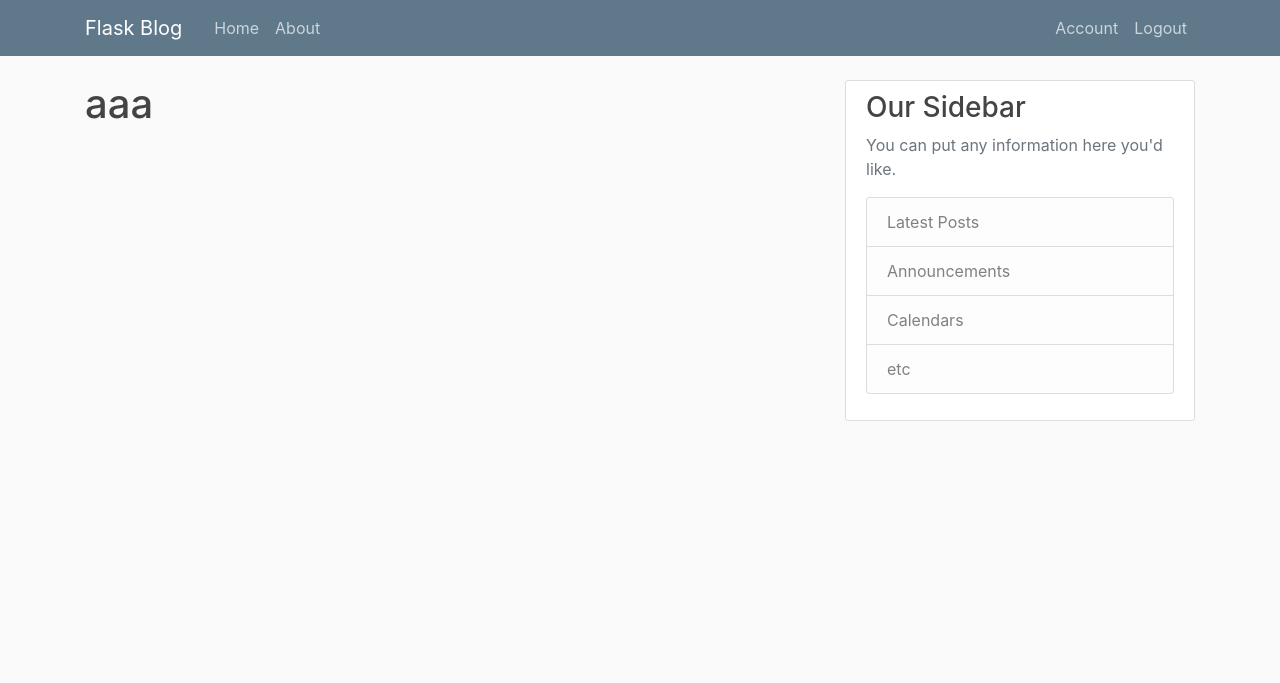
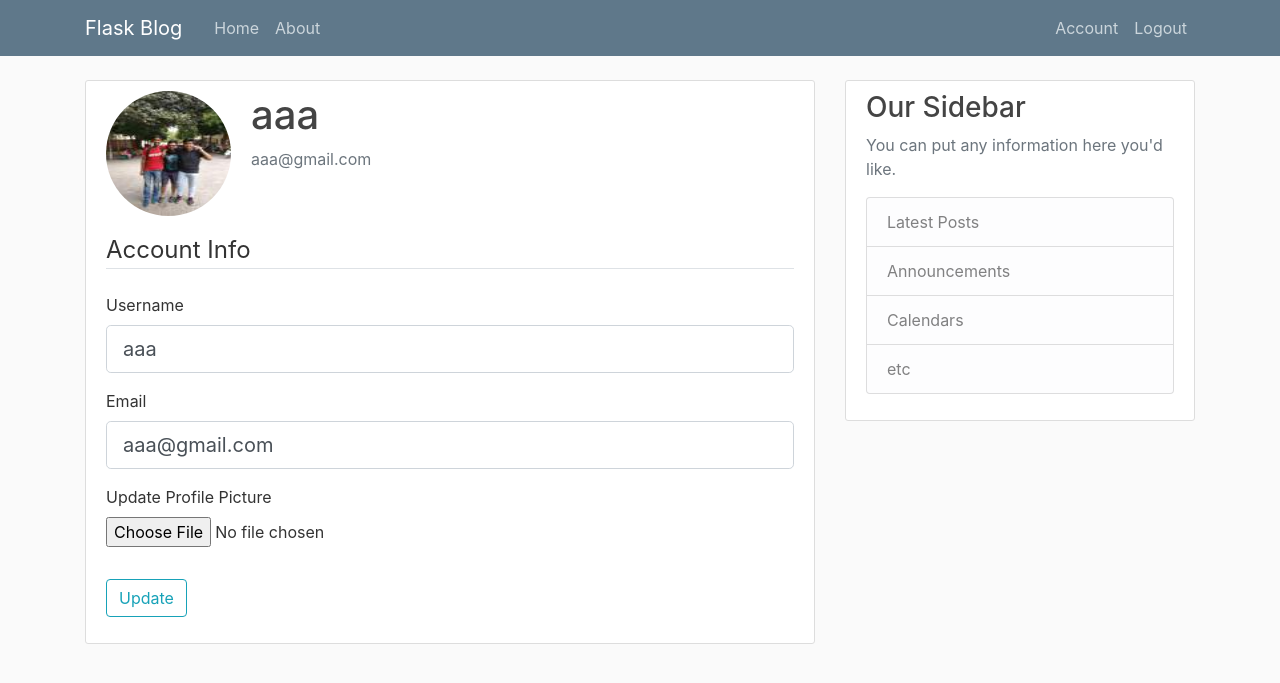
Before and after one commit to singhaditya8499/Blog, a Flask app: page /account in a window 1280 px wide. Shown: the top 683 px of the page. Run offline with Flask 2, Linux system fonts and the light colour scheme; a user stored in the database is signed in; some libraries are stand-ins or nearby versions.

Commit message:
Completed user account and image upload

```diff
--- a/blog/forms.py
+++ b/blog/forms.py
@@ -1,4 +1,6 @@
 from flask_wtf import FlaskForm
+from flask_wtf.file import FileField,FileAllowed
+from flask_login import current_user
 from wtforms import StringField,PasswordField,SubmitField,BooleanField
 from wtforms.validators import DataRequired,EqualTo,Length,Email,ValidationError
 from blog.models import User
@@ -25,3 +27,22 @@ class LoginForm(FlaskForm):
 	password=PasswordField('Password',validators=[DataRequired(),Length(min=2,max=10)])
 	remember=BooleanField('Remember Me')
 	submit=SubmitField('Login')
+
+
+class UpdateAccountForm(FlaskForm):
+	username=StringField('Username',validators=[DataRequired(),Length(min=2,max=20)])
+	email=StringField('Email',validators=[DataRequired(),Email()])
+	picture=FileField('Update Profile Picture',validators=[FileAllowed(['jpg','jpeg','png'])])
+	submit=SubmitField('Update')
+
+	def validate_username(self,username):
+		if username.data!=current_user.username:
+			user=User.query.filter_by(username=username.data).first()
+			if user:
+				raise ValidationError('Username is taken. Please choose a different one.')
+
+	def validate_email(self,email):
+		if email.data!=current_user.email:
+			email=User.query.filter_by(email=email.data).first()
+			if email:
+				raise ValidationError('Email already exist!')
--- a/blog/models.py
+++ b/blog/models.py
@@ -10,7 +10,7 @@ class User(db.Model,UserMixin):
 	id=db.Column(db.Integer,primary_key=True)
 	username=db.Column(db.String(20),unique=True,nullable=False)
 	email=db.Column(db.String(120),unique=True,nullable=False)
-	# user_image=db.Column(db.String(20),nullable=False,default='default.jpg')
+	user_image=db.Column(db.String(20),nullable=False,default='default.jpg')
 	password=db.Column(db.String(60),nullable=True)
 	posts=db.relationship('Post',backref='author',lazy=True)
 
--- a/blog/routes.py
+++ b/blog/routes.py
@@ -1,9 +1,10 @@
+import os
+from PIL import Image
 from flask import request,render_template,flash,redirect,url_for
-from blog.forms import RegForm, LoginForm
+from blog.forms import RegForm, LoginForm,UpdateAccountForm
 from blog import app,db,bcrypt
 from blog.models import User,Post
 from flask_login import login_user,current_user,logout_user,login_required
-
 
 post=[
 	{
@@ -65,7 +66,36 @@ def logout():
 	return redirect(url_for('hello'))
 
 
-@app.route('/account')
+def save_picture(form_picture,id):
+	_,f_ext=os.path.splitext(form_picture.filename)
+	picture_fn=str(id)+f_ext
+	picture_path=os.path.join(app.root_path,'static/profile_pics',picture_fn)
+	output_size=(125, 125)
+	i=Image.open(form_picture)
+	i.thumbnail(output_size)
+	i.save(picture_path)
+	return picture_fn
+
+
+
+@app.route('/account',methods=['GET','POST'])
 @login_required
 def account():
-	return render_template('account.html',title='Account')
+	form=UpdateAccountForm()
+	x=current_user
+	print(x.user_image)
+	if form.validate_on_submit():
+		if form.picture.data:
+			picture_file=save_picture(form.picture.data,current_user.id)
+			print(picture_file)
+			current_user.user_image=picture_file
+		current_user.username=form.username.data
+		current_user.email=form.email.data
+		db.session.commit()
+		flash('Your account has been updated!','success')
+		return redirect(url_for('account'))
+	elif request.method=='GET':
+		form.username.data=current_user.username
+		form.email.data=current_user.email
+	image_file=url_for('static',filename='profile_pics/'+current_user.user_image)
+	return render_template('account.html',title='Account',image_file=image_file,form=form)
--- a/blog/templates/account.html
+++ b/blog/templates/account.html
@@ -1,4 +1,57 @@
 {% extends "layout.html" %}
 {% block content %}
-	<h1>{{ current_user.username }}</h1>
+	<div class="content-section">
+		<div class="media">
+			<img class="rounded-circle account-img" src="{{ image_file }}">
+			<div class="media-body">
+				<h2 class="account-heading">{{ current_user.username }}</h2>
+				<p class="text-secondary">{{ current_user.email }}</p>
+			</div>
+		</div>
+		<form method="POST" action="" enctype="multipart/form-data">
+			{{ form.hidden_tag() }}
+			<fieldset class="form-group">
+				<legend class="border-bottom mb-4">Account Info</legend>
+				<div class="form-group">
+					{{ form.username.label(class="form-control-label") }}
+					{% if form.username.errors %}
+						{{ form.username(class="form-control form-control-lg is-invalid") }}
+						<div class="invlaid-feedback">
+							{% for error in form.username.errors %}
+								<span>{{ error }}</span>
+							{% endfor%}
+						</div>
+					{% else %}
+						{{ form.username(class="form-control form-control-lg")}}
+					{% endif %}
+				</div>
+				<div class="form-group">
+					{{ form.email.label(class="form-control-label") }}
+					{% if form.email.errors %}
+						{{ form.email(class="form-control form-control-lg is-invalid") }}
+						<div class="invlaid-feedback">
+							{% for error in form.email.errors %}
+								<span>{{ error }}</span>
+							{% endfor%}
+						</div>
+					{% else %}
+						{{ form.email(class="form-control form-control-lg")}}
+					{% endif %}
+				</div>
+				<div class="form-group">
+					{{ form.picture.label() }}
+					{{ form.picture(class="form-control-file") }}
+					{% if form.picture.errors %}
+						{% for error in form.picture.errors %}
+						<span class="text-danger">{{ error }}</span></br>
+						{% endfor %}
+					{% endif %}
+				</div>
+			</fieldset>
+			<div class="form-group">
+				{{ form.submit(class="btn btn-outline-info")}}
+			</div>
+		</form>
+	</div>
+
 {% endblock content %}
```
Also changed, not shown: blog/site.db, blog/static/profile_pics/1.jpg (added), blog/static/profile_pics/2.jpeg (added), blog/static/profile_pics/2.jpg (added), blog/static/profile_pics/default.jpg (added), 7 other files.
